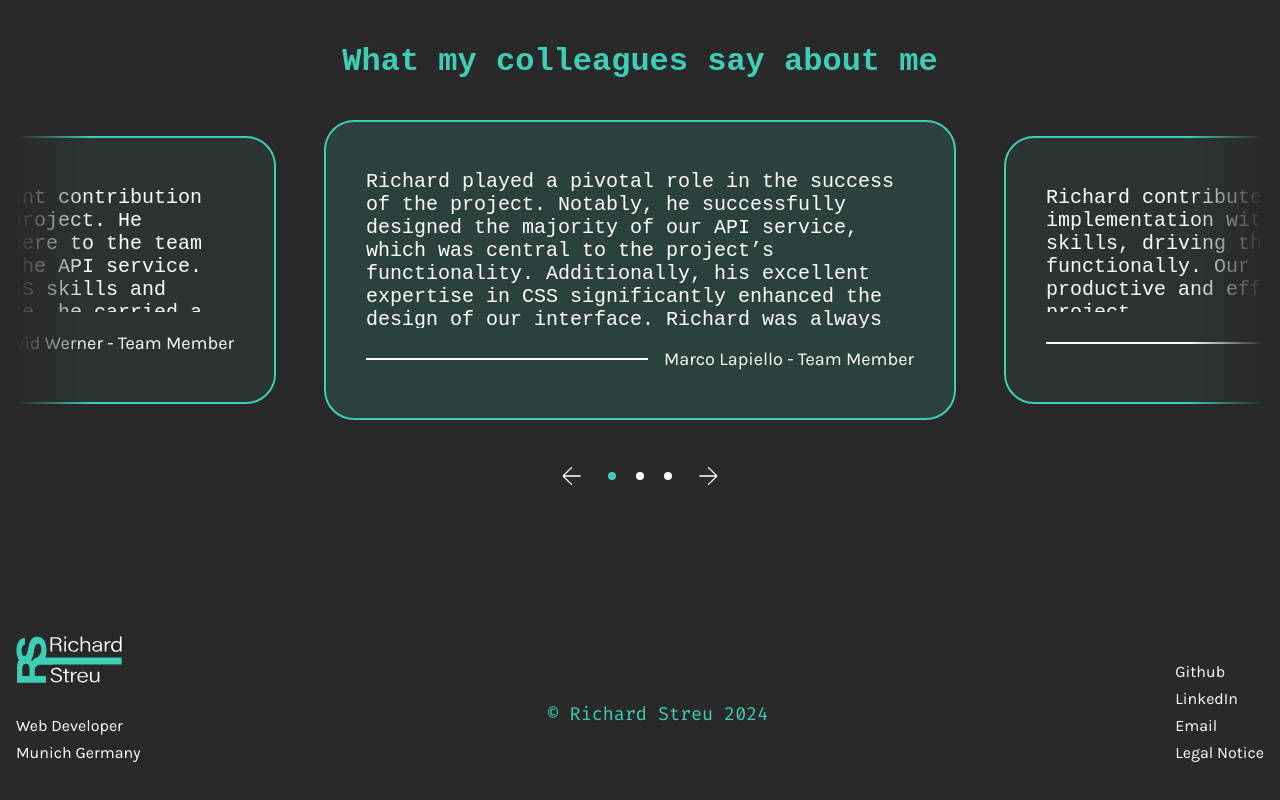
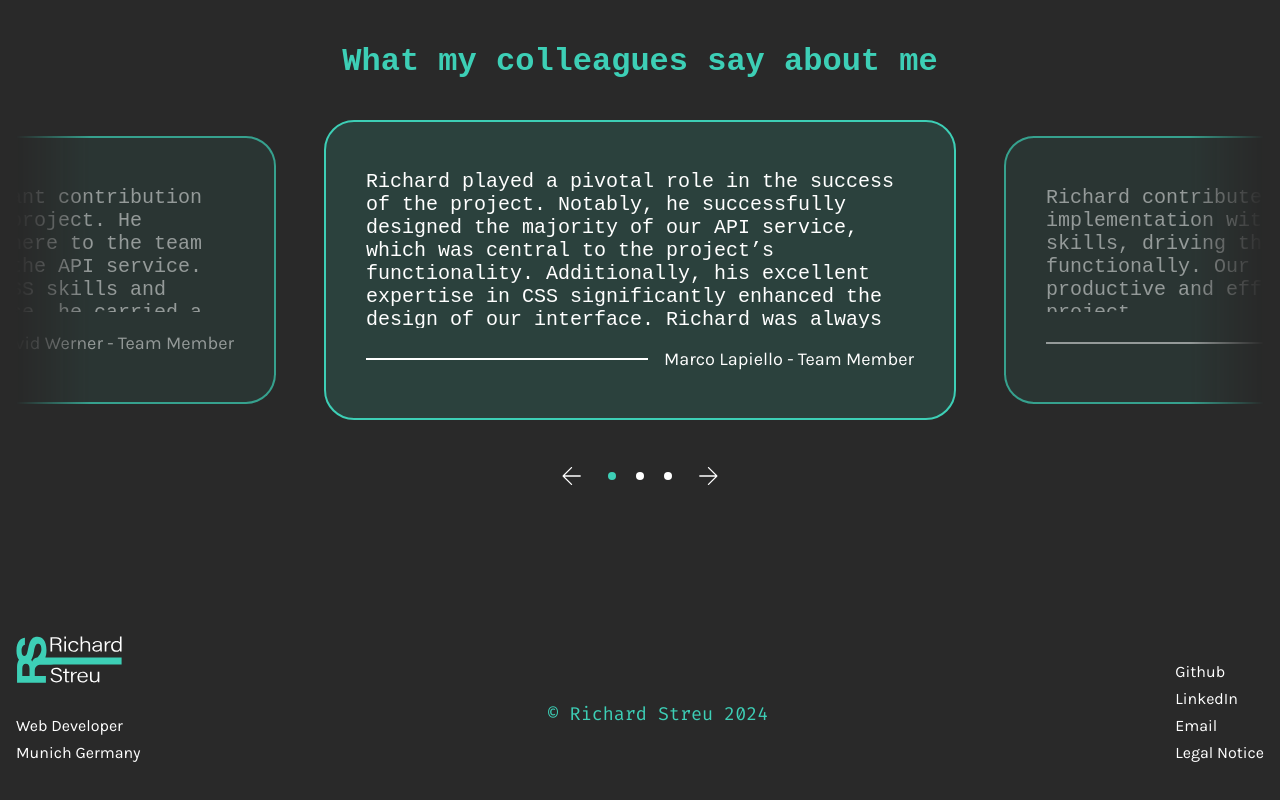
Before and after one commit to RichardStreu/portfolioAngular, an Angular app: page / in a window 1280 px wide. Shown: the part 3345-4145 px from the top of the page. Built offline with nearby package versions, Linux system fonts and the light colour scheme.

Commit message:
style: update EReferencesComponent styling with improved scrollbar and color adjustments

```diff
--- a/src/app/landing-page/sections/e-references/e-references.component.scss
+++ b/src/app/landing-page/sections/e-references/e-references.component.scss
@@ -49,19 +49,11 @@
           width: 632px;
           background-color: rgba($color-highLight, 0.08);
           border-radius: 30px;
-          border: 2px solid $color-highLight;
+          border: 2px solid rgba($color-highLight, 0.7);
           padding: 48px 40px;
           display: flex;
           flex-direction: column;
 
-          &::-webkit-scrollbar-track {
-            background: $color-bgDark;
-          }
-
-          &::-webkit-scrollbar-thumb {
-            background-color: rgba($color-highLight, 0.15);
-            border-radius: 100vh;
-          }
 
           p {
             overflow: auto;
@@ -69,6 +61,7 @@
             font-weight: 400;
             color: white;
             text-align: left;
+            color: rgba(white, 0.5);
           }
 
           .authorBox {
@@ -81,22 +74,40 @@
             .line {
               height: 2px;
               flex: 1;
-              background-color: white;
+              background-color: rgba(white, 0.5);
             }
 
             p {
               font-size: 1.13rem;
               font-weight: 400;
               font-family: "Karla", sans-serif;
-              color: white;
+              color: rgba(white, 0.5);
               padding: 0;
             }
           }
         }
 
+        ::-webkit-scrollbar-track {
+          background: transparent;
+        }
+
+        ::-webkit-scrollbar-thumb {
+          background-color: rgba($color-highLight, 0.15);
+          border-radius: 100vh;
+        }
+
         .referenceFocus {
           height: 300px;
           background-color: rgba($color-highLight, 0.15);
+          border: 2px solid $color-highLight;
+
+          p {
+            color: white!important;
+          }
+
+          .line {
+            background-color: white!important;
+          }
         }
       }
     }
```
